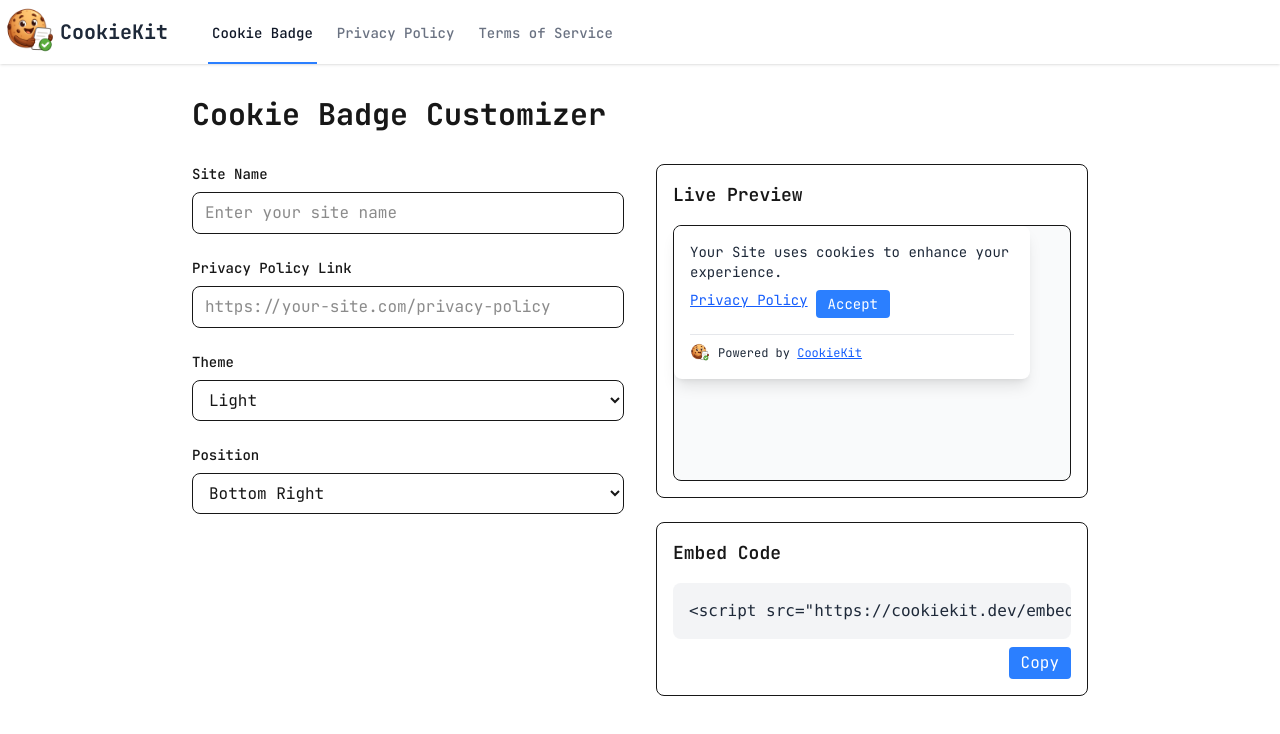
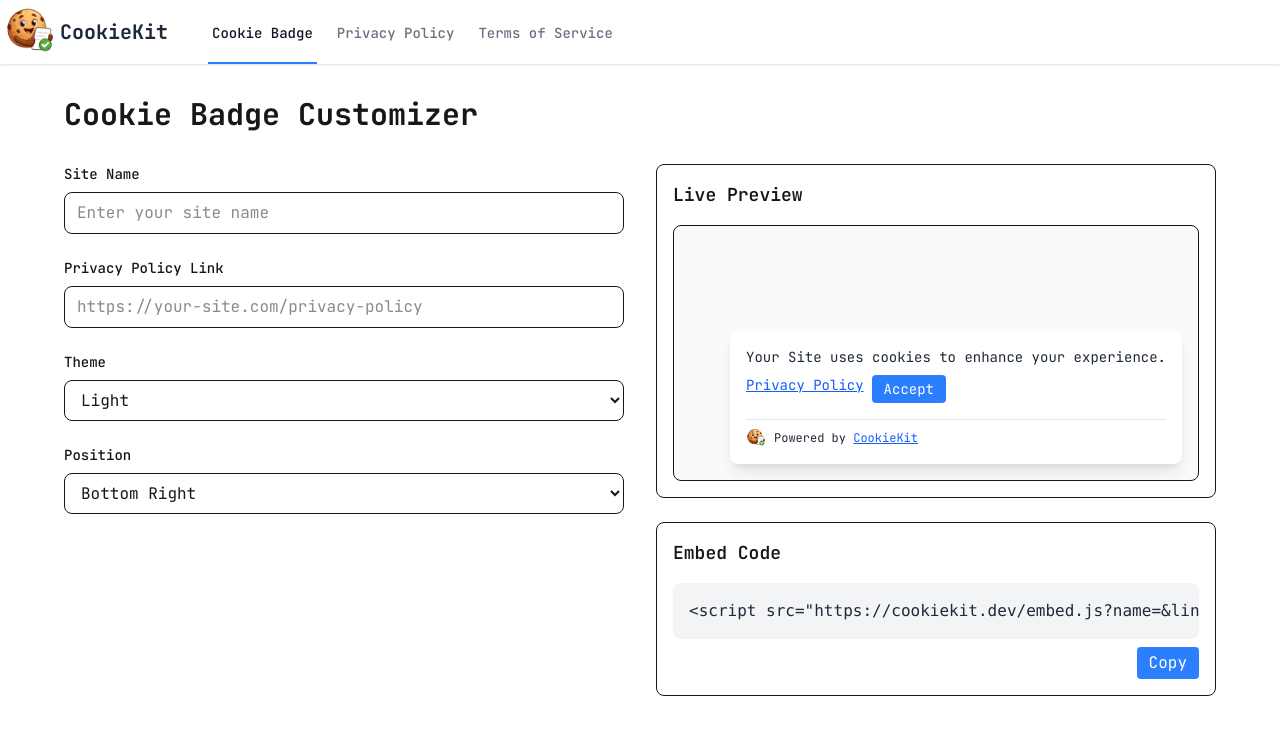
Before and after one commit to ezequiasaramburu/Cookiekit, a Next.js app: page / in a window 1280 px wide. Shown: the top 734 px of the page. Built offline with nearby package versions, Linux system fonts and the light colour scheme.

Commit message:
fix styles and add layout component

```diff
--- a/src/app/page.tsx
+++ b/src/app/page.tsx
@@ -3,6 +3,7 @@
 import { useState } from "react";
 import { BadgePreview } from "@/components/BadgePreview";
 import { generateScriptTag } from "@/utils/generateScriptTag";
+import { PageLayout } from "@/components/PageLayout";
 
 export default function Home() {
   const [siteName, setSiteName] = useState("");
@@ -27,11 +28,8 @@
   };
 
   return (
-    <main className="min-h-screen p-8">
-      <div className="max-w-4xl mx-auto">
-        <h1 className="text-3xl font-bold mb-8">Cookie Badge Customizer</h1>
-
-        <div className="grid grid-cols-1 md:grid-cols-2 gap-8">
+    <PageLayout title="Cookie Badge Customizer">
+      <div className="grid grid-cols-1 lg:grid-cols-2 gap-8">
         <div className="space-y-6">
           <div>
             <label
@@ -106,7 +104,7 @@
         <div className="space-y-6">
           <div className="border rounded-lg p-4">
             <h2 className="text-lg font-semibold mb-4">Live Preview</h2>
-              <div className="relative h-64 border rounded-lg bg-gray-50">
+            <div className="relative h-64 w-full max-w-4xl mx-auto border rounded-lg bg-gray-50">
               <BadgePreview
                 siteName={siteName || "Your Site"}
                 privacyPolicyLink={privacyPolicyLink || "#"}
@@ -142,7 +140,6 @@
           </div>
         </div>
       </div>
-      </div>
-    </main>
+    </PageLayout>
   );
 }
--- a/src/app/privacy/page.tsx
+++ b/src/app/privacy/page.tsx
@@ -3,6 +3,7 @@
 import { useState } from "react";
 import { replacePlaceholders } from "@/utils/templateUtils";
 import { privacyPolicyTemplate } from "@/templates/privacyPolicy";
+import { PageLayout } from "@/components/PageLayout";
 
 type DataType = "email" | "payment" | "analytics";
 
@@ -100,10 +101,9 @@
   };
 
   return (
-    <div className="max-w-4xl mx-auto p-8">
-      <h1 className="text-3xl font-bold mb-8">Privacy Policy Generator</h1>
-
+    <PageLayout title="Privacy Policy Generator">
       {!showPolicy ? (
+        <div className="max-w-xl">
           <form onSubmit={handleSubmit} className="space-y-6">
             <div>
               <label
@@ -181,6 +181,7 @@
               Generate Privacy Policy
             </button>
           </form>
+        </div>
       ) : (
         <div className="space-y-6">
           <div className="flex justify-between items-center">
@@ -233,6 +234,6 @@
           </div>
         </div>
       )}
-    </div>
+    </PageLayout>
   );
 }
--- a/src/app/tos/page.tsx
+++ b/src/app/tos/page.tsx
@@ -3,6 +3,7 @@
 import { useState } from "react";
 import { replacePlaceholders } from "@/utils/templateUtils";
 import { termsOfServiceTemplate } from "@/templates/termsOfService";
+import { PageLayout } from "@/components/PageLayout";
 
 type PaymentModel = "free" | "subscription" | "one-time";
 type Jurisdiction = "US" | "EU" | "Other";
@@ -77,10 +78,9 @@
   };
 
   return (
-    <div className="max-w-4xl mx-auto p-8">
-      <h1 className="text-3xl font-bold mb-8">Terms of Service Generator</h1>
-
+    <PageLayout title="Terms of Service Generator">
       {!showTerms ? (
+        <div className="max-w-xl">
           <form onSubmit={handleSubmit} className="space-y-6">
             <div>
               <label
@@ -147,7 +147,9 @@
               <select
                 id="jurisdiction"
                 value={jurisdiction}
-              onChange={(e) => setJurisdiction(e.target.value as Jurisdiction)}
+                onChange={(e) =>
+                  setJurisdiction(e.target.value as Jurisdiction)
+                }
                 className="w-full px-3 py-2 border rounded-lg"
               >
                 <option value="US">US</option>
@@ -163,6 +165,7 @@
               Generate Terms of Service
             </button>
           </form>
+        </div>
       ) : (
         <div className="space-y-6">
           <div className="flex justify-between items-center">
@@ -215,6 +218,6 @@
           </div>
         </div>
       )}
-    </div>
+    </PageLayout>
   );
 }
--- a/src/components/BadgePreview.tsx
+++ b/src/components/BadgePreview.tsx
@@ -14,9 +14,17 @@
   theme,
   position,
 }) => {
+  // Map position to Tailwind classes
+  const positionClasses = {
+    "bottom-left": "bottom-4 left-4",
+    "bottom-right": "bottom-4 right-4",
+  };
+
   return (
     <div
-      className={`absolute ${position} p-4 rounded-lg shadow-lg max-w-[90%] ${
+      className={`absolute ${
+        positionClasses[position]
+      } p-4 rounded-lg shadow-lg max-w-[90%] ${
         theme === "dark" ? "bg-gray-800 text-white" : "bg-white text-gray-800"
       }`}
     >
--- /dev/null
+++ b/src/components/PageLayout.tsx
@@ -0,0 +1,17 @@
+import React, { ReactNode } from "react";
+
+interface PageLayoutProps {
+  children: ReactNode;
+  title: string;
+}
+
+export const PageLayout: React.FC<PageLayoutProps> = ({ children, title }) => {
+  return (
+    <main className="min-h-screen p-8">
+      <div className="max-w-6xl mx-auto">
+        <h1 className="text-3xl font-bold mb-8">{title}</h1>
+        {children}
+      </div>
+    </main>
+  );
+};
```
Lines whose indentation alone changed are shown as unchanged.
